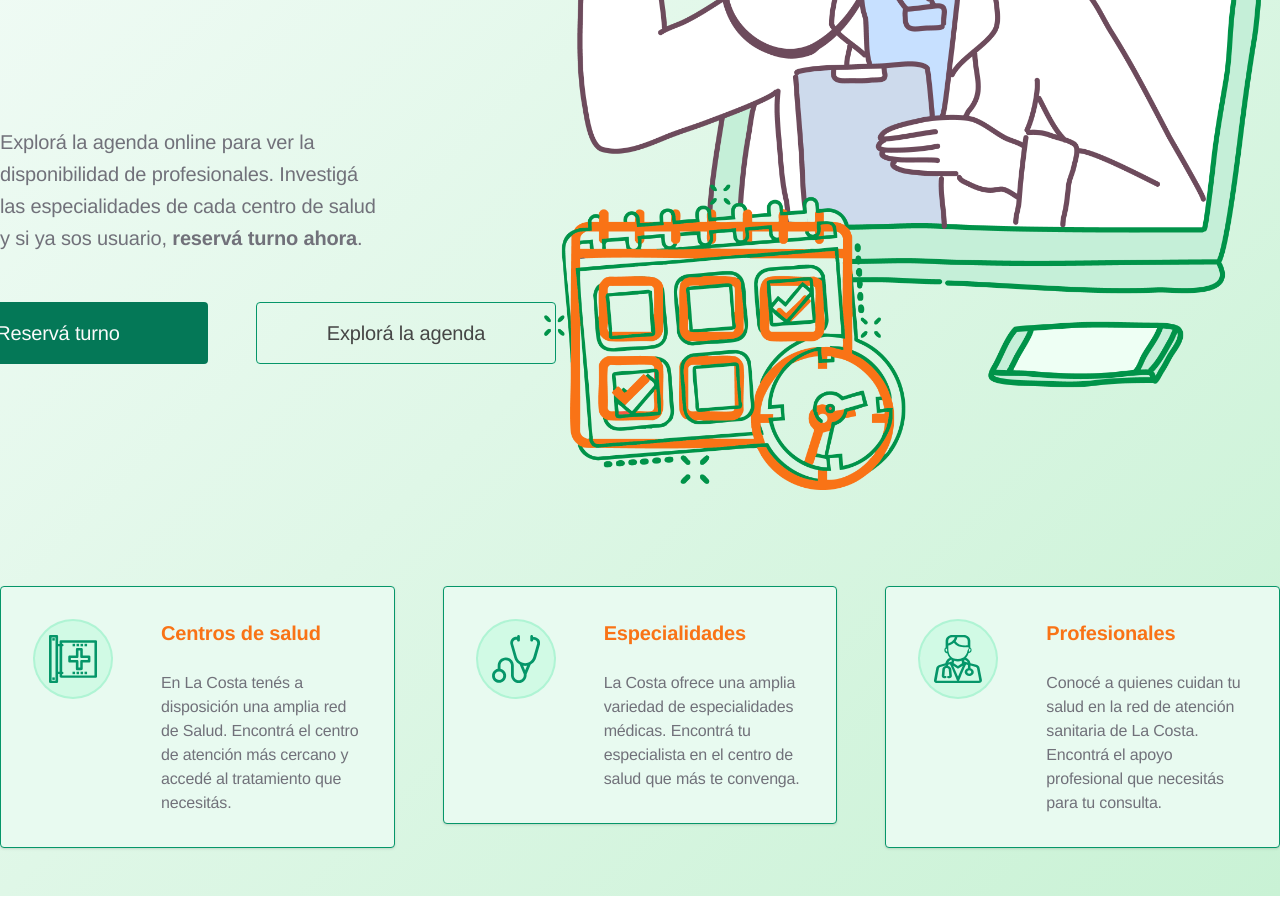
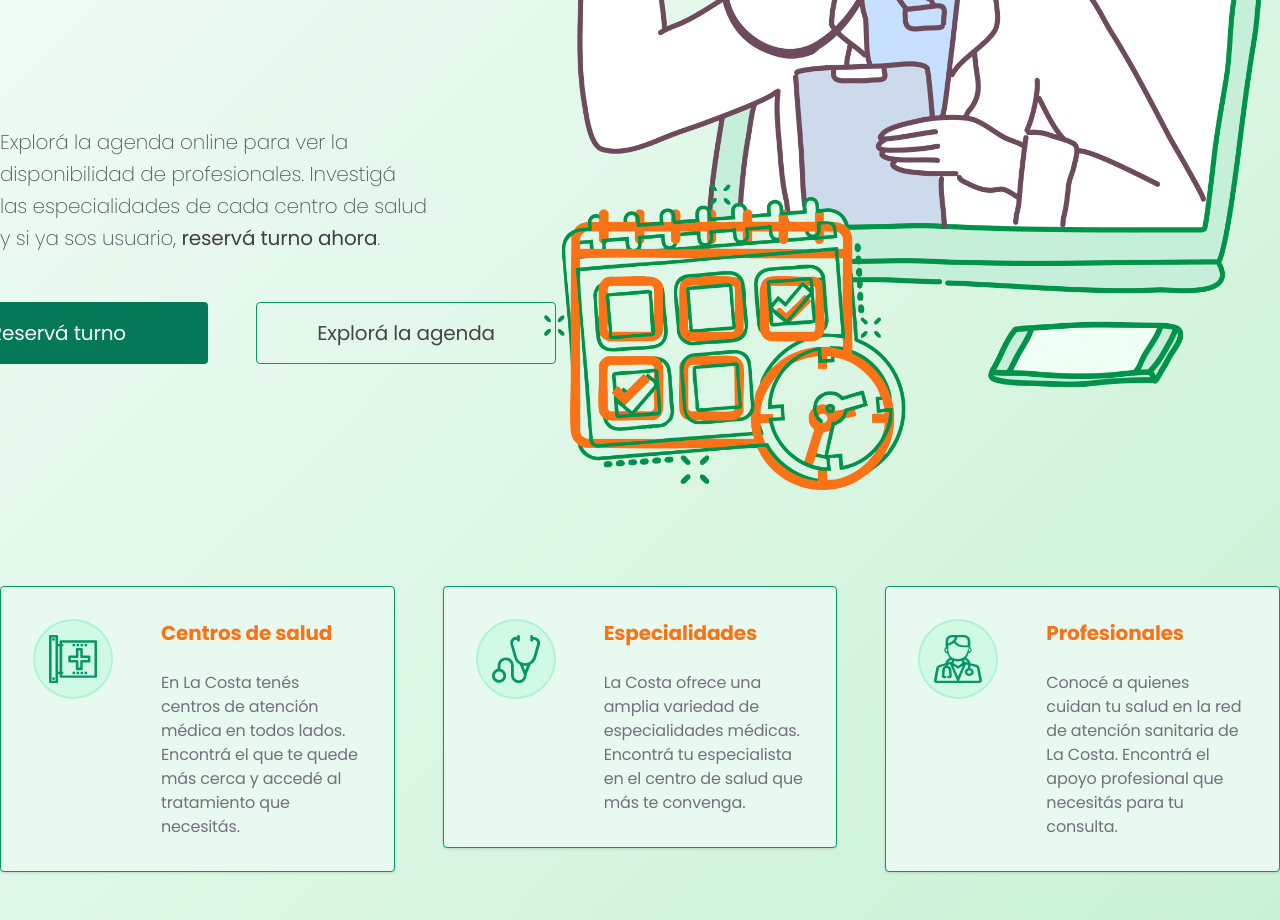
Before and after one commit to Malambo/agenda-salud, a Next.js app: page /inicio in a window 1280 px wide. Shown: the part 360-1280 px from the top of the page. Before the commit the page ends 1256 px from the top, so only its background shows below. Built offline with nearby package versions, Linux system fonts and the light colour scheme.

Commit message:
Añade nuevos layouts para las páginas de inicio y categorías, y mejora la legibilidad y estilo de varios componentes.

```diff
--- a/app/(publicas)/[...slug]/page.tsx
+++ b/app/(publicas)/[...slug]/page.tsx
@@ -14,7 +14,7 @@ export default async function CategoriaPage({params}: {params: Promise<{slug: st
         <div className='container mx-auto flex flex-col gap-24 items-center'>
             <TitularPagina urlIcono={urlIcono} titulo={titulo} descripcion={descripcion} />
 
-            <div className='container mt-24'>
+            <div className='container sm:mt-24'>
                 {slug[0] === 'centro-salud' && (<CentrosSalud />)}
                 {slug[0] === 'especialidades' && <TarjeteroEspecialidades />}
                 {slug[0] === 'profesionales' && (
--- a/app/(publicas)/[...slug]/layout.tsx
+++ b/app/(publicas)/layout.tsx
@@ -8,7 +8,7 @@ export default function LayoutCategorias({children}: Readonly<{children: React.R
                 <BarraLateral />
             </aside>
 
-            <section className="container mx-auto mt-32 px-24">
+            <section className="container mx-auto mt-32 px-8 sm:px-24">
                 {children}
             </section>
         </main>
--- a/app/(publicas)/inicio/layout.tsx
+++ b/app/inicio/layout.tsx
@@ -1,5 +1,5 @@
 
-export default function LayoutPublicas({children}: Readonly<{children: React.ReactNode}>) {
+export default function LayoutInicio({children}: Readonly<{children: React.ReactNode}>) {
 
     return (
         <div className='container mx-auto my-12 p-8 sm:p-0'>
--- a/app/(publicas)/inicio/page.tsx
+++ b/app/inicio/page.tsx
@@ -14,14 +14,14 @@ export default function InicioPage() {
                 width={720}
                 height={720 * 0.4} />
 
-                <p className='text-zinc-500 text-xl/8 text-balance subpixel-antialiased mt-12 sm:mt-32 mb-12'>Explorá la agenda online para ver la disponibilidad de profesionales. Investigá las especialidades de cada centro de salud y si ya sos usuario, <span className='font-bold'>reservá turno ahora</span>.</p>
+                <p className='text-zinc-600 text-xl/8 text-balance font-light subpixel-antialiased mt-12 sm:mt-32 mb-12'>Explorá la agenda online para ver la disponibilidad de profesionales. Investigá las especialidades de cada centro de salud y si ya sos usuario, <span className='font-normal text-zinc-700'>reservá turno ahora</span>.</p>
 
                 <div className='flex flex-col gap-y-6 lg:flex-row lg:gap-x-12 lg:flex-1'>
                     <button
                     type='button'
                     className='
                     group
-                    w-[300px] py-4 rounded bg-emerald-700
+                    w-screen sm:w-[300px] py-4 rounded bg-emerald-700
                     text-xl text-zinc-50
                     hover:bg-gradient-to-br hover:from-emerald-500 hover:via-emerald-800 hover:to-emerald-950
                     hover:shadow-xl
@@ -33,7 +33,7 @@ export default function InicioPage() {
                     type='button'
                     className='
                     group
-                    w-[300px] py-4 rounded
+                    w-screen sm:w-[300px] py-4 rounded
                     text-xl
                     border border-emerald-600
                     hover:border-emerald-900
--- a/app/layout.tsx
+++ b/app/layout.tsx
@@ -1,6 +1,9 @@
 import type {Metadata} from "next"
+import {Poppins} from 'next/font/google'
 import "./globals.css"
 
+
+const poppins = Poppins({subsets: ['latin'], weight: ['200', '400', '700', '900']})
 
 export const metadata: Metadata = {
   title: "Agenda Salud",
@@ -14,7 +17,7 @@ export default async function RootLayout({children}: Readonly<{children: React.R
     return (
         <html lang="es">
             <body>
-                <main className='flex-1 overflow-hidden overflow-y-auto no-scrollbar'>
+                <main className={`${poppins.className} flex-1 overflow-hidden overflow-y-auto no-scrollbar`}>
                     {children}
                 </main>
             </body>
--- a/components/CentrosSalud.tsx
+++ b/components/CentrosSalud.tsx
@@ -136,10 +136,10 @@ export default function CentrosSalud() {
                             <button
                             type="button"
                             onClick={() => setZonaActiva(zona.nombreZona)}
-                            className={`uppercase font-extralight text-center w-full py-2 transition-colors duration-300 ${
+                            className={`uppercase font-light text-center w-full py-2 transition-colors duration-300 ${
                                 zonaActiva === zona.nombreZona
                                     ? "bg-emerald-600 text-white"
-                                    : "bg-transparent text-zinc-500 hover:text-emerald-600"
+                                    : "bg-transparent text-zinc-600 hover:text-emerald-800"
                             }`}
                             data-zona-nombre={zona.nombreZona}>
                                 {zona.nombreZona}
@@ -228,7 +228,7 @@ export default function CentrosSalud() {
                         <h3 className="font-medium mb-2 text-emerald-600">Especialidades disponibles</h3>
                         {especialidadesCentro.length > 0 ? (
                             especialidadesCentro.map(especialidad => (
-                                <div key={especialidad} className='my-4 flex gap-2 items-center'>
+                                <div key={especialidad} className='my-4 flex gap-4 items-center'>
                                 <Image
                                     src={`/especialidades/${crearSlug(especialidad)}.svg`}
                                     alt={`especialidad ${especialidad}`}
--- a/components/ui/TitularPagina.tsx
+++ b/components/ui/TitularPagina.tsx
@@ -11,17 +11,17 @@ interface TitularPaginaProps {
 export default function TitularPagina({urlIcono, titulo, descripcion}: TitularPaginaProps) {
 
     return (
-        <div className='flex flex-col items-center space-y-12'>
+        <div className='flex flex-col items-center'>
             <div className='flex gap-8 items-center'>
                 <Image
                     src={urlIcono}
                     alt='img icono'
                     width={60}
                     height={60} />
-                <h1 className='text-5xl font-bold text-orange-500'>{titulo}</h1>
+                <h1 className='text-3xl sm:text-5xl font-extrabold text-orange-500'>{titulo}</h1>
             </div>
 
-            <p className='w-2/3 text-balance text-lg text-center'>{descripcion}</p>
+            <p className='w-2/3 mt-8 sm:mt-12 text-balance text-lg text-center'>{descripcion}</p>
         </div>
     )
 }
--- a/components/ui/carousel.tsx
+++ b/components/ui/carousel.tsx
@@ -203,7 +203,7 @@ const CarouselPrevious = forwardRef<HTMLButtonElement, ComponentProps<typeof But
         disabled={!canScrollPrev}
         onClick={scrollPrev}
         {...props} >
-        <ChevronLeft className={`size-4 ${canScrollPrev ? 'text-orange-600 size-6' : ''} `} />
+        <ChevronLeft className={`size-4 ${canScrollPrev ? 'text-orange-700 size-8 font-bold' : 'text-transparent'} `} />
         <span className="sr-only">anterior</span>
     </Button>
     )
@@ -230,7 +230,7 @@ const CarouselNext = forwardRef<HTMLButtonElement, ComponentProps<typeof Button>
             disabled={!canScrollNext}
             onClick={scrollNext}
             {...props}>
-            <ChevronRight className={`size-4 ${canScrollNext ? 'text-orange-600 size-6' : ''} `} />
+            <ChevronRight className={`size-4 ${canScrollNext ? 'text-orange-700 size-8 font-bold' : 'text-transparent'} `} />
             <span className="sr-only">siguiente</span>
         </Button>
     )
--- a/lib/api/index.ts
+++ b/lib/api/index.ts
@@ -291,7 +291,7 @@ const categorias: Categorias[] = [
         url: '/centro-salud',
         urlIcono: '/CentrosSalud.svg',
         titulo: 'Centros de salud',
-        descripcion: 'En La Costa tenés a disposición una amplia red de Salud. Encontrá el centro de atención más cercano y accedé al tratamiento que necesitás.'
+        descripcion: 'En La Costa tenés centros de atención médica en todos lados. Encontrá el que te quede más cerca y accedé al tratamiento que necesitás.'
     },
     {
         url: '/especialidades',
```
